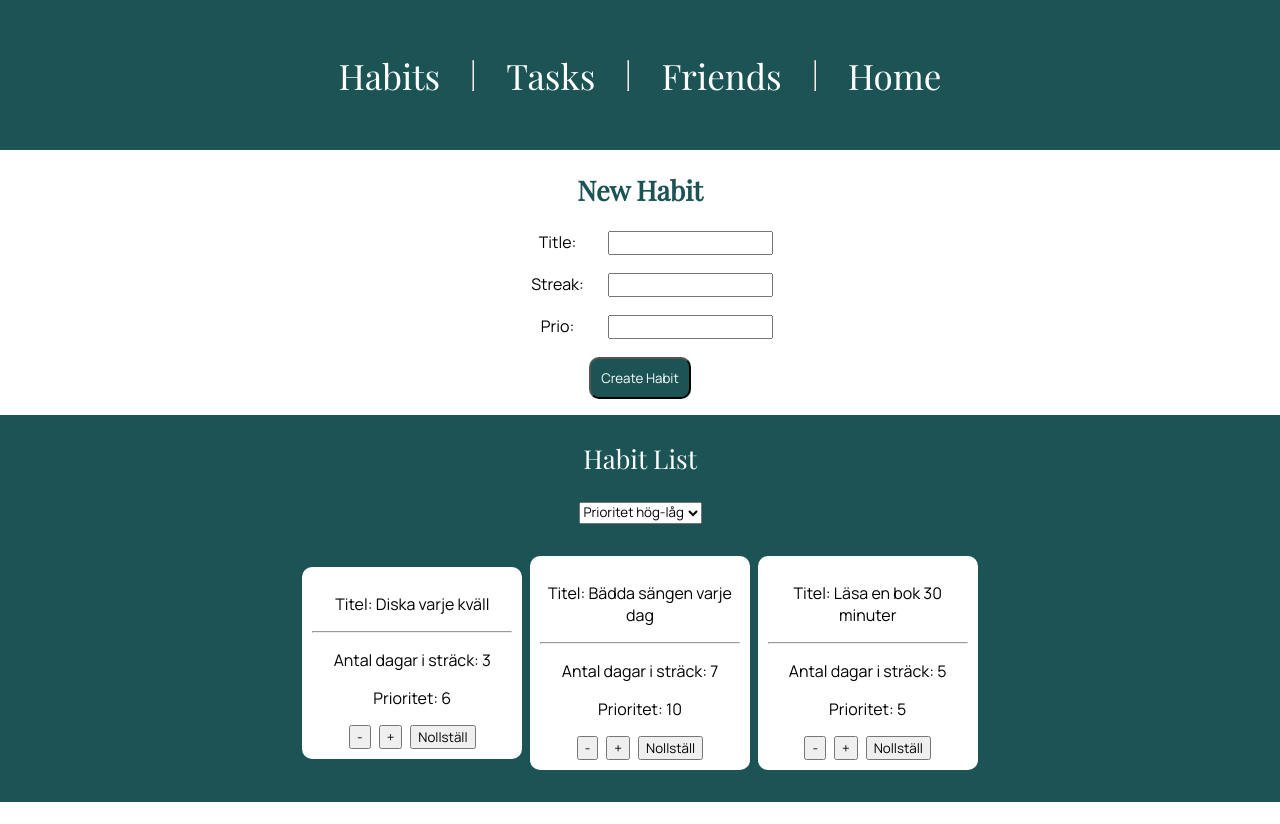
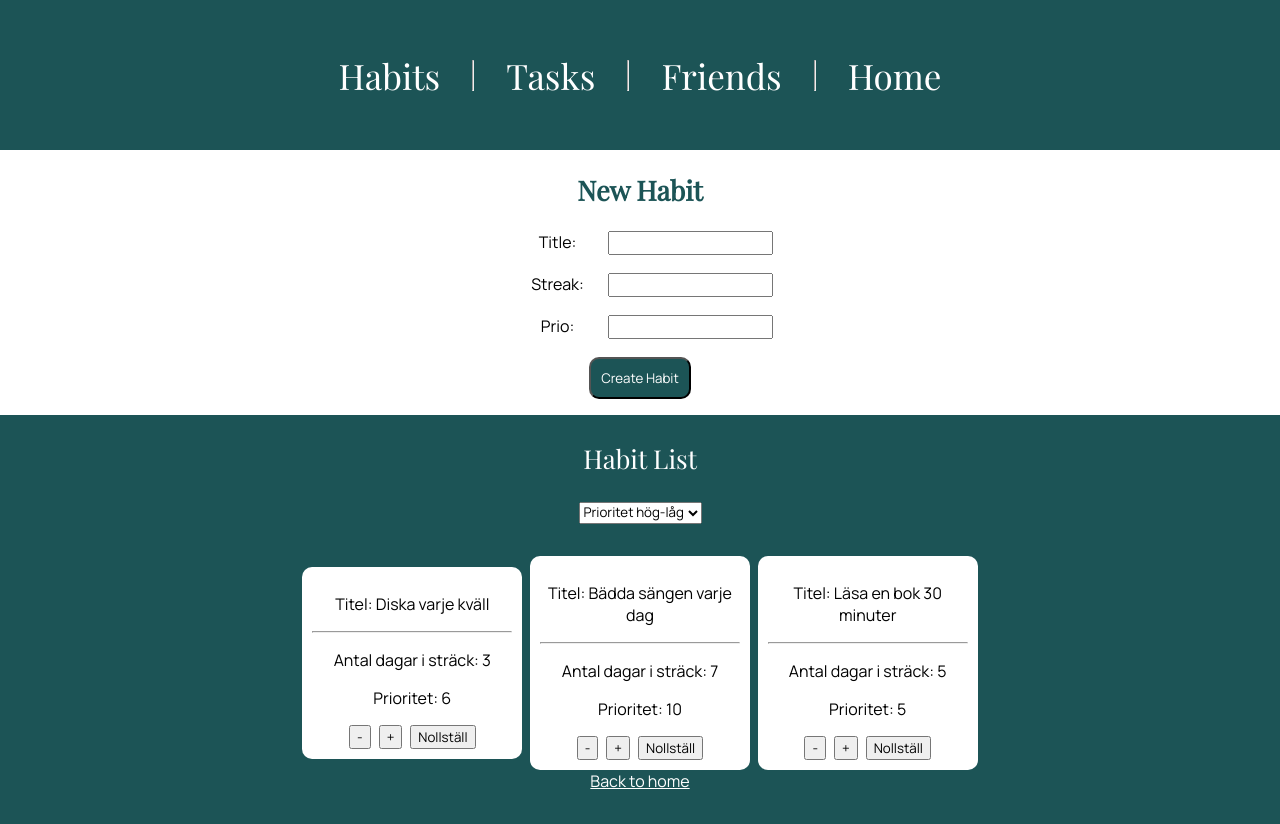
Before and after one commit to Sopmel/grouptask, a React (Create React App) app: page /habits in a window 1280 px wide. Before the commit the page ends 802 px from the top, so only its background shows below. Built offline with nearby package versions, Linux system fonts and the light colour scheme; a web font is replaced by a local one.

Commit message:
La tillbaka "tillbaka till startsidan" , hade missat den.

```diff
--- a/src/Pages/HabitsPage.jsx
+++ b/src/Pages/HabitsPage.jsx
@@ -63,6 +63,8 @@ function HabitsPage({ habitsList, setHabitsList, addNewHabit, changeStreak, rese
                     )
                 })
                 }</div>
+                 <Link className='link-style' to="/" >
+        Back to home</Link>
         </div>
 
     )
```
